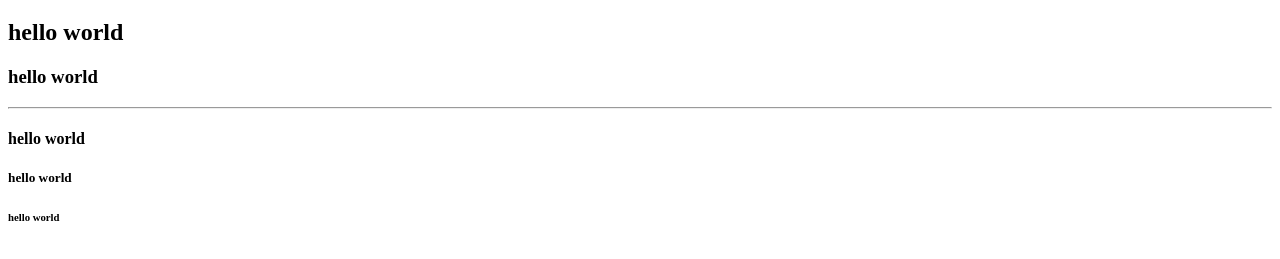
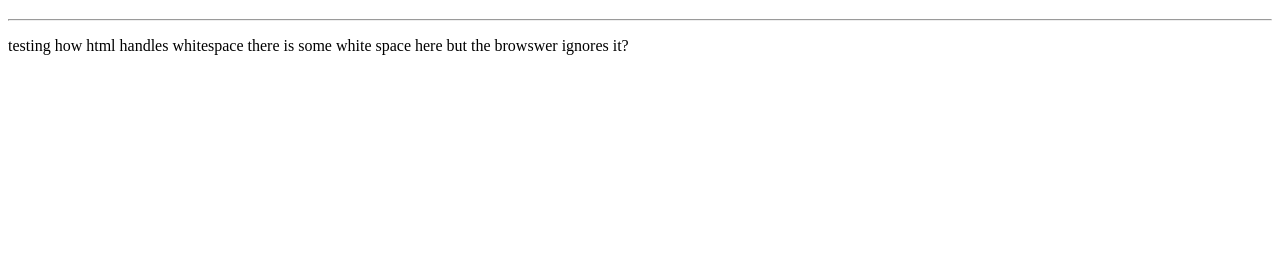
Before and after one commit to jeffreyito/jeffreyito.github.io, a plain HTML site: page index.html in a window 1280 px wide. Shown: the part 61-320 px from the top of the page. Drawn offline with Linux system fonts and the light colour scheme.

Commit message:
testing paragraph whitespace

```diff
--- a/index.html
+++ b/index.html
@@ -2,11 +2,12 @@
 <html>
 <body>
 <h1>Hello World</h1>
-<h2>hello world</h2>
-<h3>hello world</h3>
 <hr>
-<h4>hello world</h4>
-<h5>hello world</h5>
-<h6>hello world</h6>
+<p>testing how html handles whitespace
+there is
+some white
+space here
+but the browswer ignores it?
+</p>
 </body>
 </html>
```
Also changed, not shown: 2 other files.
